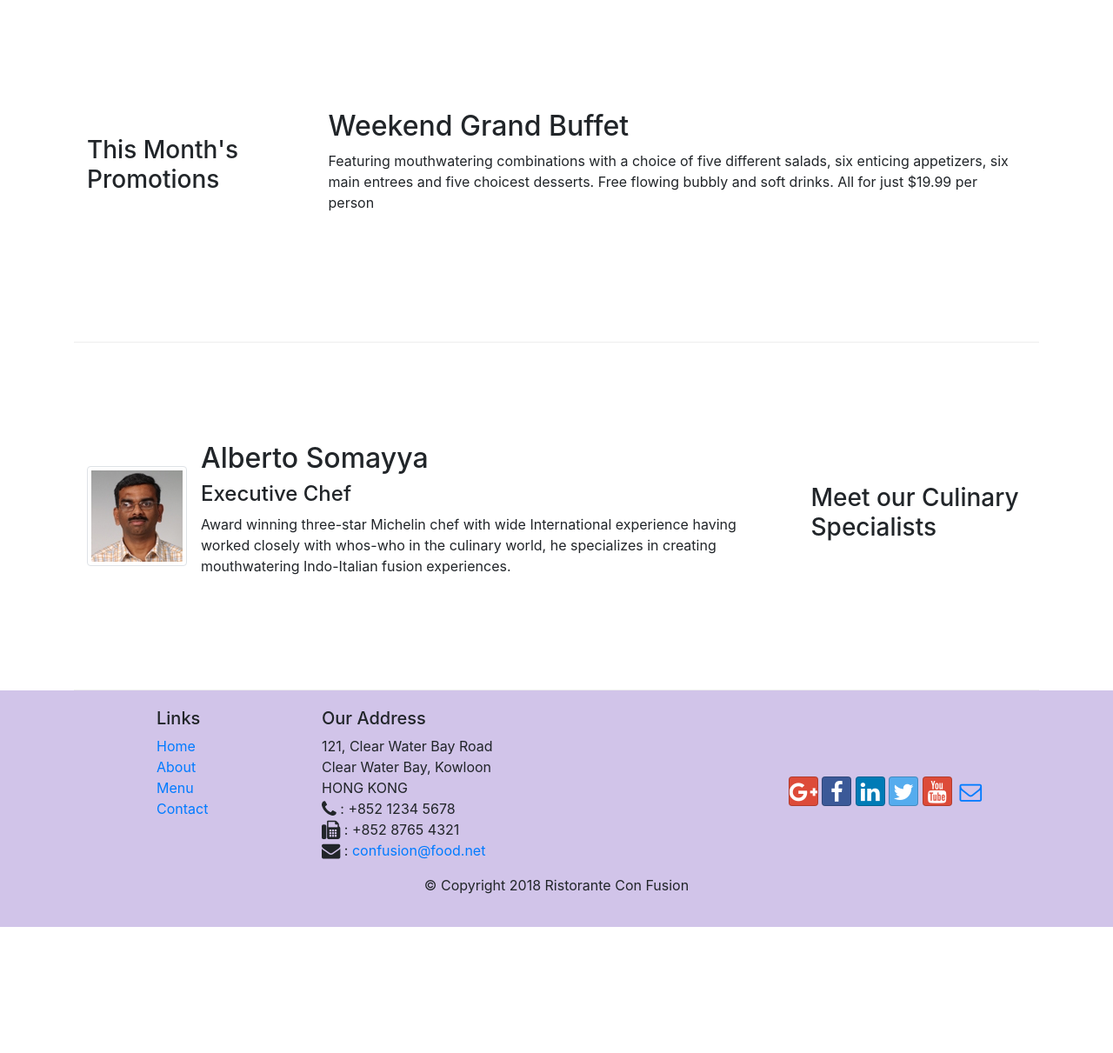
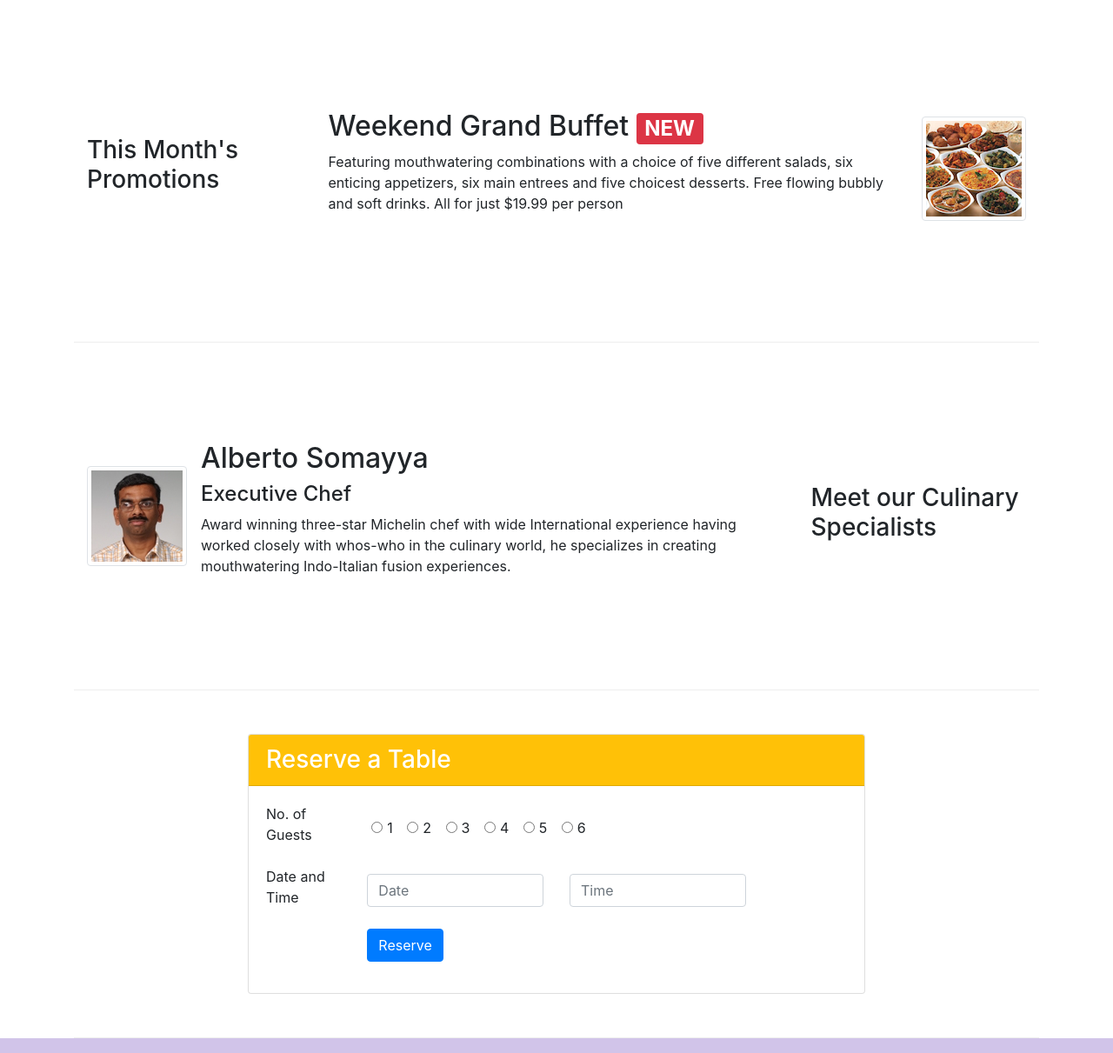
Before and after one commit to realhunter7869/Front-End-Web-UI-Frameworks-and-Tools-Bootstrap-4, a website: page index.html in a window 1280 px wide. Shown: the part 740-1951 px from the top of the page at 87% size. Before the commit the page ends 1806 px from the top, so only its background shows below. Drawn offline with nearby package versions, Linux system fonts and the light colour scheme.

Commit message:
Assignment 2

```diff
--- a/index.html
+++ b/index.html
@@ -43,8 +43,11 @@
                     <h1>Ristorante con Fusion</h1>
                     <p>We take inspiration from the World's best cuisines, and create a unique fusion experience. Our lipsmacking creations will tickle your culinary senses!</p>
                 </div>
-                <div class="col-12 col-sm align-self-center">
+                <div class="col-12 col-sm-3 align-self-center">
                     <img src="img/logo.png" alt="" class="img-fluid">
+                </div>
+                <div class="col-12 col-sm-3 align-self-center">
+                    <a href="#reserve" class="btn btn-warning btn-block btn-md">Reserve Table</a>
                 </div>
             </div>
         </div>
@@ -60,20 +63,24 @@
                     <img src="img/uthappizza.png" alt="uthapizza" class="d-flex mr-3 img-thumbnail align-self-center">
                     <div class="media-body">
                         <h2 class="mt-0">Uthappizza <span class="badge badge-danger">HOT</span> <span class="badge badge-pill badge-secondary">$4.99</span></h2>
-                        <p>A unique combination of Indian Uthappam (pancake) and Italian pizza, topped with Cerignola olives, ripe vine cherry tomatoes, Vidalia onion, Guntur chillies and Buffalo Paneer.</p>
+                        <p class="d-none d-sm-block">A unique combination of Indian Uthappam (pancake) and Italian pizza, topped with Cerignola olives, ripe vine cherry tomatoes, Vidalia onion, Guntur chillies and Buffalo Paneer.</p>
                     </div>
                 </div>
             </div>
         </div>
-
 
         <div class="row row-content align-items-center">
             <div class="col-12 col-sm-4 col-md-3">
                 <h3>This Month's Promotions</h3>
             </div>
             <div class="col col-sm col-md">
-                <h2>Weekend Grand Buffet</h2>
-                <p>Featuring mouthwatering combinations with a choice of five different salads, six enticing appetizers, six main entrees and five choicest desserts. Free flowing bubbly and soft drinks. All for just $19.99 per person </p>
+                <div class="media">
+                    <div class="media-body">
+                        <h2>Weekend Grand Buffet <span class="badge badge-danger">NEW</span></h2>
+                        <p class="d-none d-sm-block">Featuring mouthwatering combinations with a choice of five different salads, six enticing appetizers, six main entrees and five choicest desserts. Free flowing bubbly and soft drinks. All for just $19.99 per person </p>
+                    </div>
+                    <img src="img/buffet.png" alt="buffet" class="d-flex ml-3 img-thumbnail align-self-center">
+                </div>
             </div>
         </div>
 
@@ -87,8 +94,63 @@
                     <div class="media-body">
                         <h2 class="mt-0">Alberto Somayya</h2>
                         <h4>Executive Chef</h4>
-                        <p>Award winning three-star Michelin chef with wide International experience having worked closely with whos-who in the culinary world, he specializes in creating mouthwatering Indo-Italian fusion experiences. </p>
+                        <p class="d-none d-sm-block">Award winning three-star Michelin chef with wide International experience having worked closely with whos-who in the culinary world, he specializes in creating mouthwatering Indo-Italian fusion experiences. </p>
                     </div>
+                </div>
+            </div>
+        </div>
+
+        <div id="reserve" class="row row-content justify-content-center">
+            <div class="col-12 col-sm-8 align-self-center">
+                <div class="card">
+                    <h3 class="card-header text-white bg-warning">Reserve a Table</h3>
+                    <form class="card-body">
+                        <div class="form-group row align-items-center">
+                            <label class="col-12 col-md-2">No. of Guests</label>
+                            <div class="form-check col-12 col-md-10">
+                                <div class="form-check form-check-inline">
+                                    <input class="form-check-input" type="radio" name="inlineRadioOptions" id="inlineRadio1" value="option1">
+                                    <label class="form-check-label" for="inlineRadio1">1</label>
+                                </div>
+                                <div class="form-check form-check-inline">
+                                    <input class="form-check-input" type="radio" name="inlineRadioOptions" id="inlineRadio2" value="option2">
+                                    <label class="form-check-label" for="inlineRadio2">2</label>
+                                </div>
+                                <div class="form-check form-check-inline">
+                                    <input class="form-check-input" type="radio" name="inlineRadioOptions" id="inlineRadio3" value="option3">
+                                    <label class="form-check-label" for="inlineRadio3">3</label>
+                                </div>
+                                <div class="form-check form-check-inline">
+                                    <input class="form-check-input" type="radio" name="inlineRadioOptions" id="inlineRadio4" value="option4">
+                                    <label class="form-check-label" for="inlineRadio4">4</label>
+                                </div>
+                                <div class="form-check form-check-inline">
+                                    <input class="form-check-input" type="radio" name="inlineRadioOptions" id="inlineRadio5" value="option5">
+                                    <label class="form-check-label" for="inlineRadio5">5</label>
+                                </div>
+                                <div class="form-check form-check-inline">
+                                    <input class="form-check-input" type="radio" name="inlineRadioOptions" id="inlineRadio6" value="option6">
+                                    <label class="form-check-label" for="inlineRadio6">6</label>
+                                </div>
+                            </div>
+                        </div>
+                        <div class="form-group row align-items-center">
+                            <label class="col-12 col-md-2">Date and Time</label>
+                            <div class="col-12 col-md-4">
+                                <input type="text" name="date" id="date" class="form-control" placeholder="Date">
+                            </div>
+                            <div class="col-12 col-md-4">
+                                <input type="text" name="time" id="time" class="form-control" placeholder="Time">
+                            </div>
+                        </div>
+                        <div class="form-group row">
+                            <div class="offset-md-2 col-md-10">
+                                <button type="submit" class="btn btn-primary">
+                                    Reserve
+                                </button>
+                            </div>
+                        </div>
+                    </form>
                 </div>
             </div>
         </div>
```
Also changed, not shown: contactus.html (+2 -3 lines), Ex1ExtraLargeView.png (renamed from ExtraLargeView.png), Ex1ExtraSmallView.png (renamed from ExtraSmallView.png), Ex2ExtraLargeView.png (added), Ex2ExtraSmallView.png (added).
